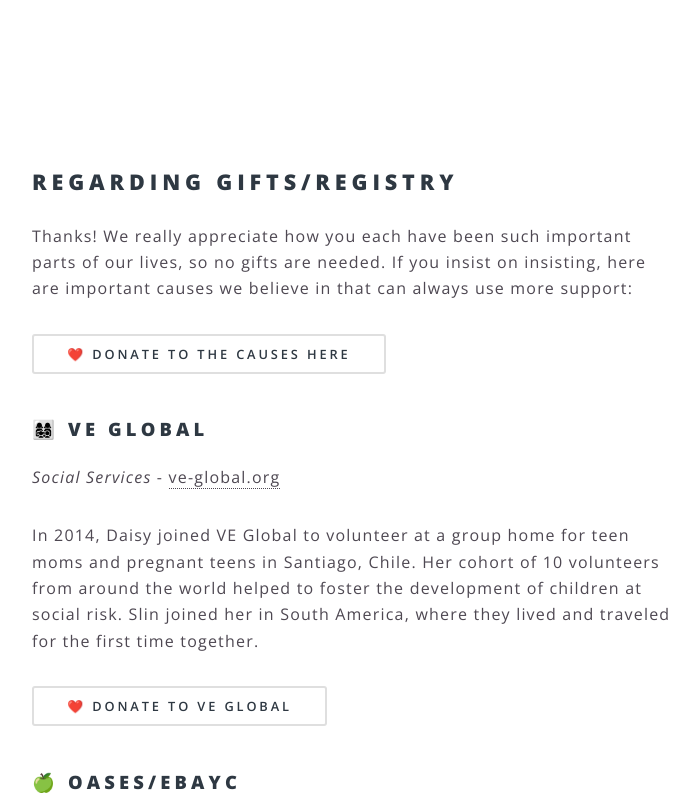
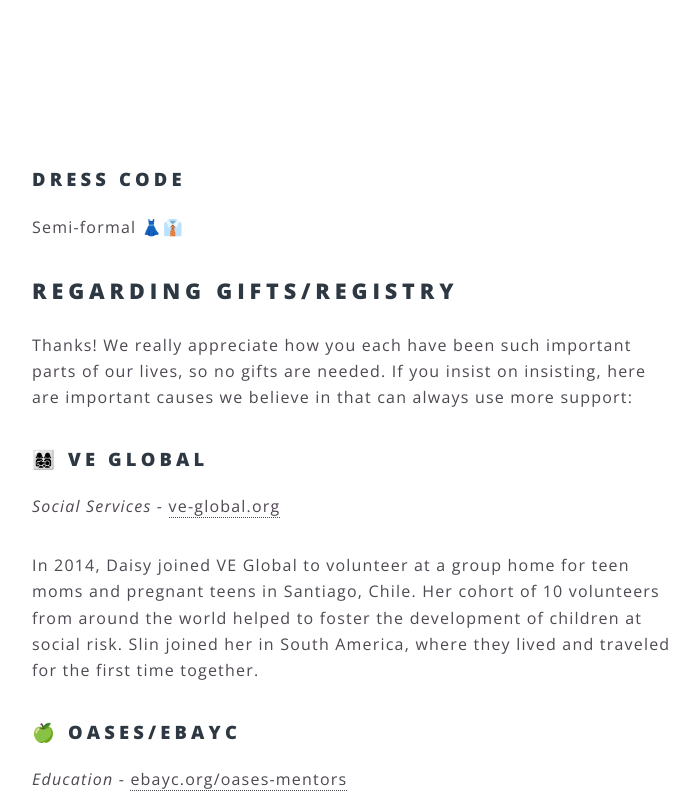
Before and after one commit to slinlee/slinlee.github.io, a Jekyll site: the page built from banquet.md, in a window 1280 px wide and 900 px high, scrolled down 1691 px, cut to the strip 94-900 px from the top of the window. Shown: the whole strip, without its empty margins (288-987 px from the left). Built offline with Jekyll 4.4.1, drawn with Linux system fonts in a browser that asks for light colours; a script that is not in the unit is left out; some of the changed text lies outside the part shown.

Commit message:
Add dress code and remove broken donation links

```diff
--- a/banquet.md
+++ b/banquet.md
@@ -36,31 +36,30 @@
 <section class="wrapper style5">
 <div class="inner" markdown="1">
 
+### Dress code
+Semi-formal 👗👔
+
 ## Regarding gifts/registry
 Thanks! We really appreciate how you each have been such important parts of our lives, so no gifts are needed. If you insist on insisting, here are important causes we believe in that can always use more support:
 
-[❤️ Donate to the causes here](https://www.justgive.org/slinanddaisy){:.button}{:target="_blank"}
 
 ### 👩‍👩‍👧‍👦 VE Global
   *Social Services* - [ve-global.org](http://www.ve-global.org)
 
   In 2014, Daisy joined VE Global to volunteer at a group home for teen moms and pregnant teens in Santiago, Chile. Her cohort of 10 volunteers from around the world helped to foster the development of children at social risk. Slin joined her in South America, where they lived and traveled for the first time together.
 
-  [❤️ Donate to VE Global](https://www.justgive.org/slinanddaisy){:.button}{:target="_blank"}
 
 ### 🍏 OASES/EBAYC
   *Education* - [ebayc.org/oases-mentors](http://www.ebayc.org/oases-mentors/)
 
   This is how a young Slin first met Daisy at UC Berkeley back in 2002 (Go Bears!). As volunteers, we tutored students from Oakland Chinatown. OASES recruits and trains over 200 college mentors every year to their after-school program. Slin has been involved with OASES for 17 years.
 
-  [❤️ Donate to OASES](https://www.justgive.org/slinanddaisy){:.button}{:target="_blank"}
 
 ### ✊🏽 Vocal Minority
   *Equity and Justice* - [vocalminority.us](http://vocalminority.us/)
 
   Vocal Minority is a community dedicated to fighting for equity and justice in America. We believe a Trump administration poses a distinct threat to countless citizens: immigrants and Black Americans, Muslims and gays, veterans and women. Vocal Minority fights this threat by pooling donations, once a month, to support an organization that is taking a stand to defend our fellow Americans.
 
-  [❤️ Donate to Vocal Minority](https://www.justgive.org/slinanddaisy){:.button}{:target="_blank"}
 
 
 ### 🏔 Access Fund
@@ -71,7 +70,6 @@
   sustainably managing the impacts climbing has on the environment,
   and educating the public about protecting the outdoors.
 
- [❤️ Donate to Access Fund](https://www.justgive.org/slinanddaisy){:.button}{:target="_blank"}
 
 
 ### 🚲 San Francisco Bike Coalition
@@ -81,7 +79,6 @@
   it’s the most convenient and most fun.
   Help more people join us in the streets on bicycle by supporting the SF Bike Coalition who work to transform San Francisco streets and neighborhoods into more livable and safe places.
 
-  [❤️ Donate to SF Bike Coalition](https://www.justgive.org/slinanddaisy){:.button}{:target="_blank"}
 
 </div>
 </section>
```
